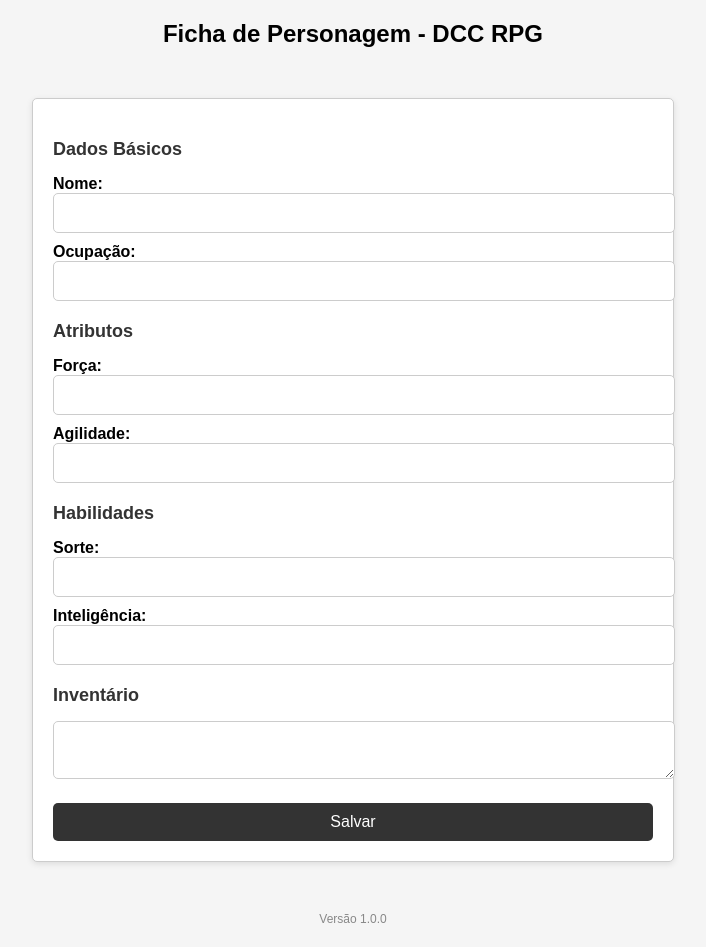
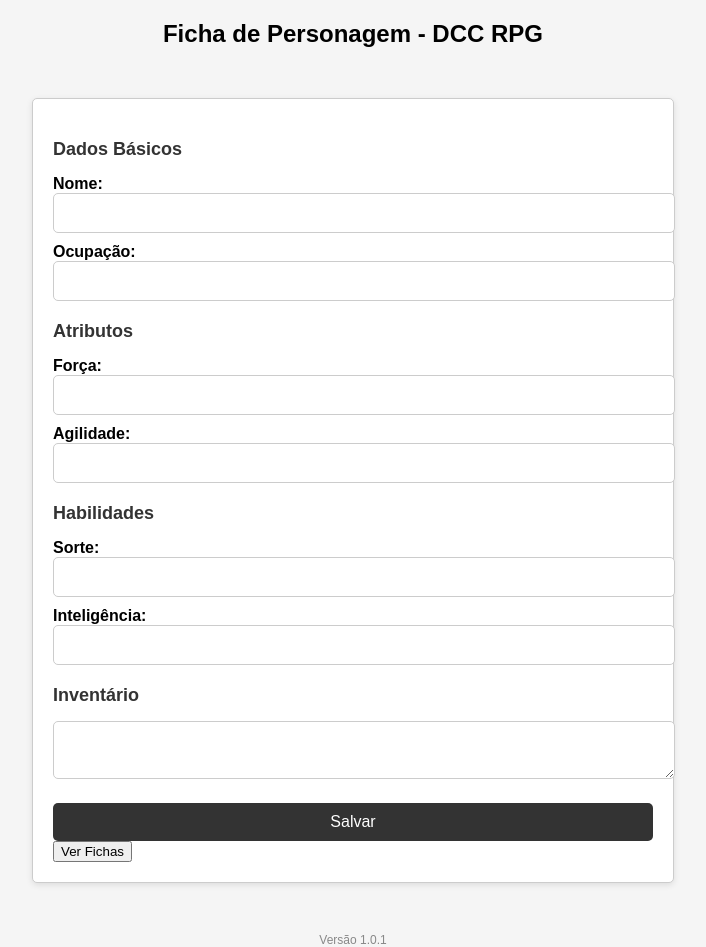
Before and after one commit to danielmvr/ficha-IA-DDC, a plain HTML site: page index.html in a window 1280 px wide. Shown: the whole page, without its empty margins (287-993 px from the left). Before the commit the page ends 926 px from the top, so only its background shows below. Drawn offline with Linux system fonts and the light colour scheme.

Commit message:
up 1.0.1

```diff
--- a/index.html
+++ b/index.html
@@ -120,6 +120,8 @@
     <!-- Adicione mais campos para o inventário -->
 
     <button type="submit">Salvar</button>
+<button onclick="window.location.href = 'page2.html';">Ver Fichas</button>
+
   </form>
 
   <script>
@@ -159,7 +161,7 @@
     });
   </script>
 <footer style="text-align: center; font-size: 12px; color: #888;">
-   Versão 1.0.0
+   Versão 1.0.1
 </footer>
 </body>
 </html>
```
